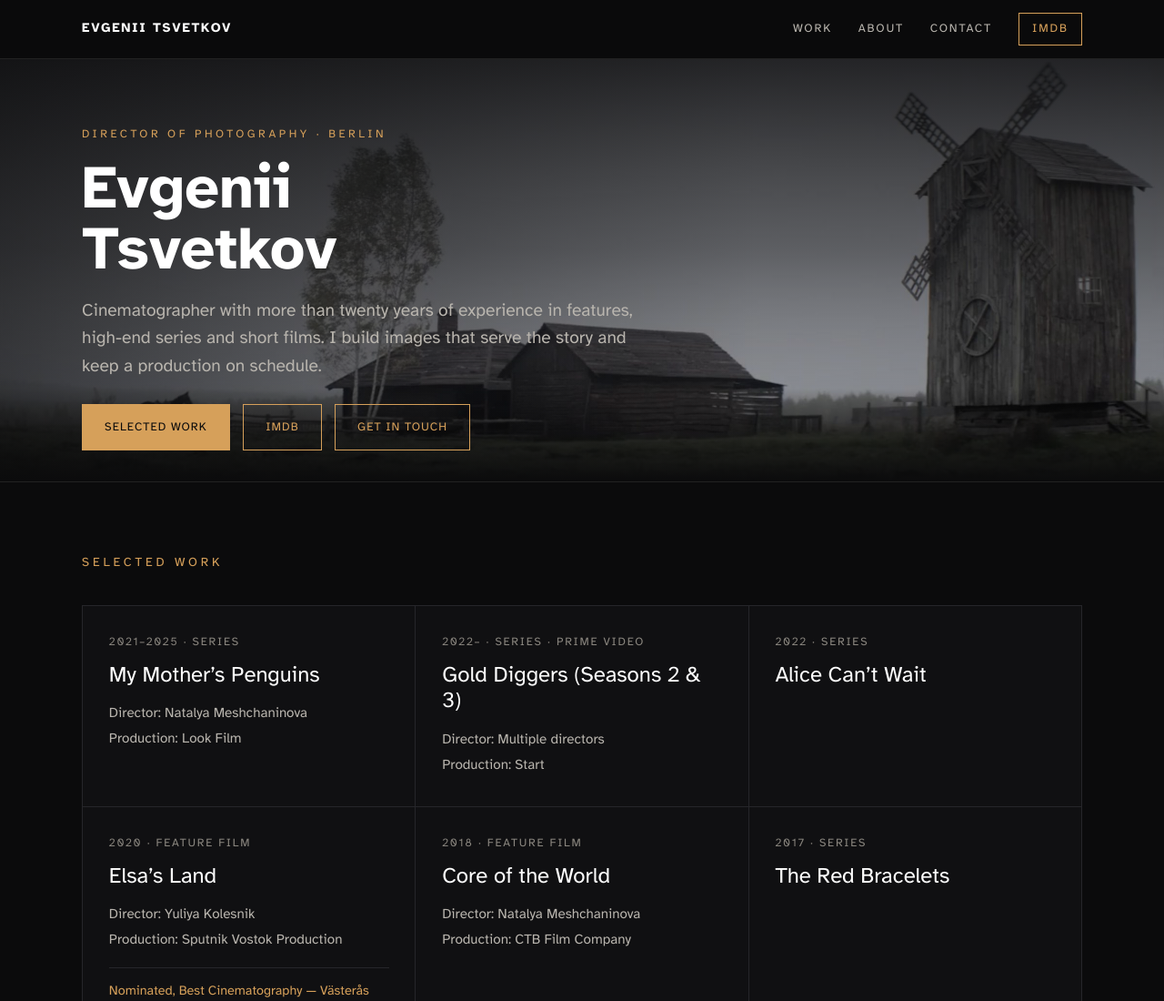
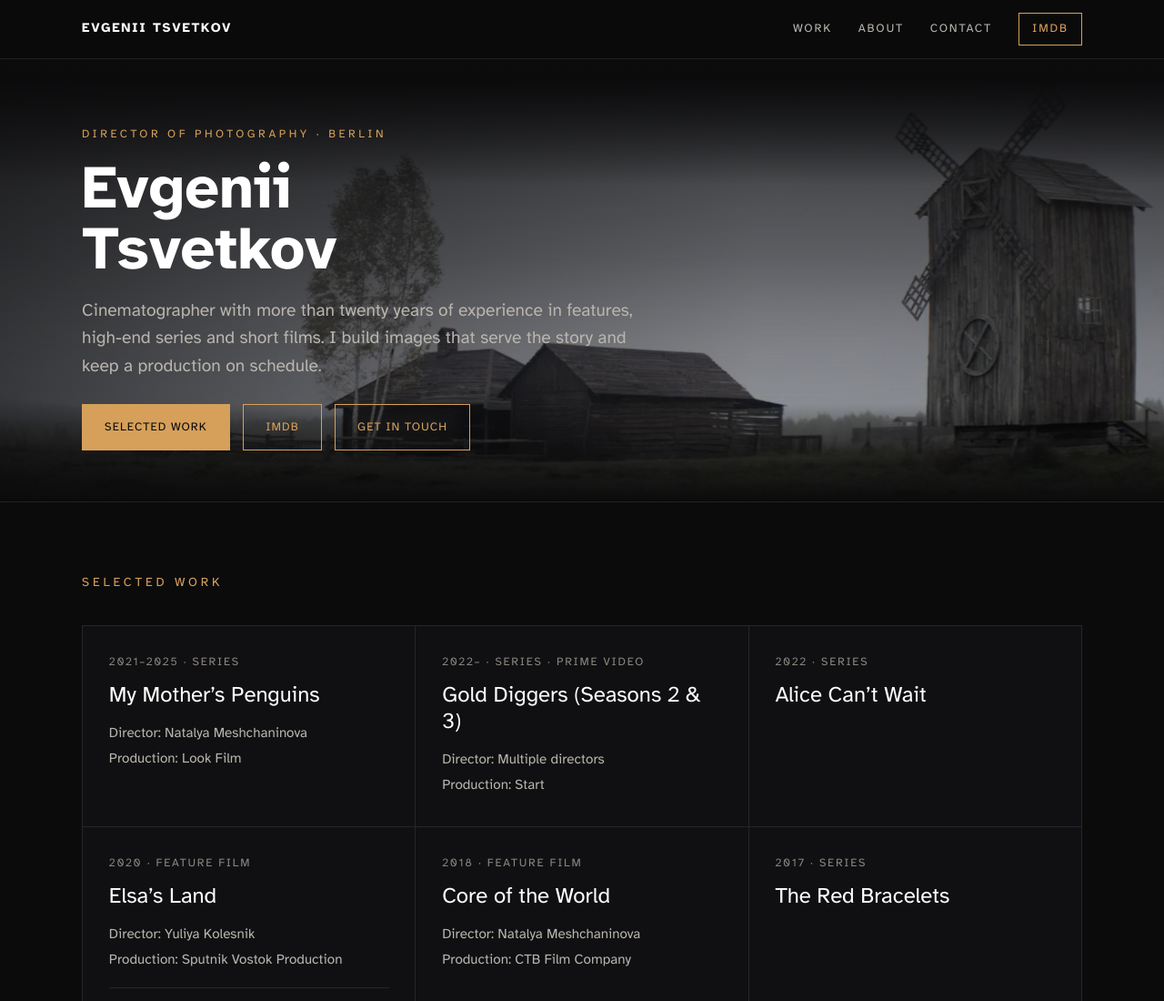
Before and after one commit to libella/astro-blog-starter-template, an Astro site: page / in a window 1280 px wide. Shown: the top 1100 px of the page at 91% size. Built offline with nearby package versions, Linux system fonts and the light colour scheme; Astro itself is replaced by a stand-in of ours.

Commit message:
Update index.astro

```diff
--- a/src/pages/index.astro
+++ b/src/pages/index.astro
@@ -106,15 +106,21 @@ const strengths = [
       .hero {
         position: relative;
         overflow: hidden;
+        padding: 0;
         background: #0b0b0c;
         border-bottom: 1px solid #222;
-        padding: 0;
+        /* never shorter than the full-width image */
+        min-height: calc(100vw * 870 / 2400);
       }
       .hero-img {
-        display: block;
+        position: absolute;
+        left: 0;
+        bottom: 0;
         width: 100%;
         height: auto;
         transform: scaleX(-1); /* mirrored: horse on the left, windmill on the right */
+        -webkit-mask-image: linear-gradient(180deg, transparent 0%, #000 25%);
+        mask-image: linear-gradient(180deg, transparent 0%, #000 25%);
       }
       .hero-shade {
         position: absolute;
@@ -124,14 +130,9 @@ const strengths = [
           linear-gradient(90deg, rgba(11, 11, 12, 0.6) 0%, rgba(11, 11, 12, 0) 65%);
       }
       .hero-text {
-        position: absolute;
-        inset: 0;
-        display: flex;
-        align-items: flex-start;
-        padding: 4.5rem 1.5rem 0;
-      }
-      .hero-text .wrap {
-        width: 100%;
+        position: relative;
+        z-index: 1;
+        padding: 4.5rem 1.5rem 3.5rem;
       }
       .hero h1 {
         font-size: clamp(2.4rem, 5.2vw, 4.6rem);
@@ -144,22 +145,20 @@ const strengths = [
         .hero {
           display: flex;
           flex-direction: column;
-          padding-top: 3.5rem;
+          min-height: 0;
         }
         .hero-shade {
           display: none;
         }
         .hero-text {
-          position: relative;
-          inset: auto;
           order: -1;
-          padding: 0 1.25rem;
-          z-index: 1;
+          padding: 3.5rem 1.25rem 0;
         }
         .hero h1 {
           font-size: clamp(2.6rem, 11vw, 4rem);
         }
         .hero-img {
+          position: relative;
           margin-top: -1rem;
           -webkit-mask-image: linear-gradient(180deg, transparent 0%, #000 30%);
           mask-image: linear-gradient(180deg, transparent 0%, #000 30%);
```
